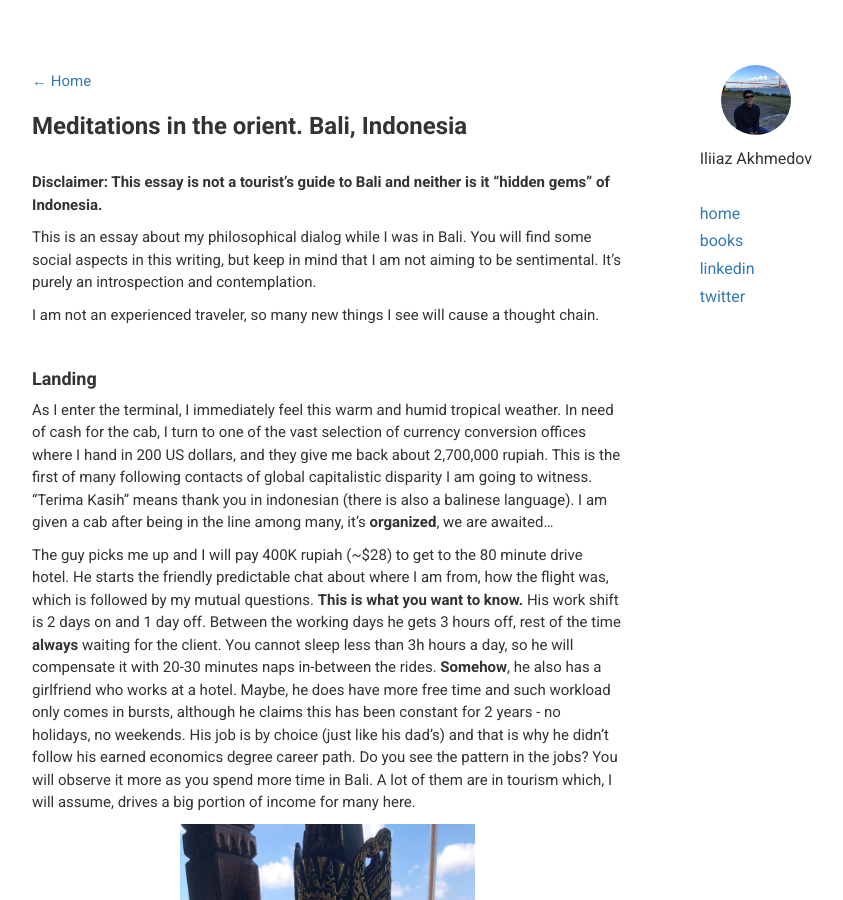
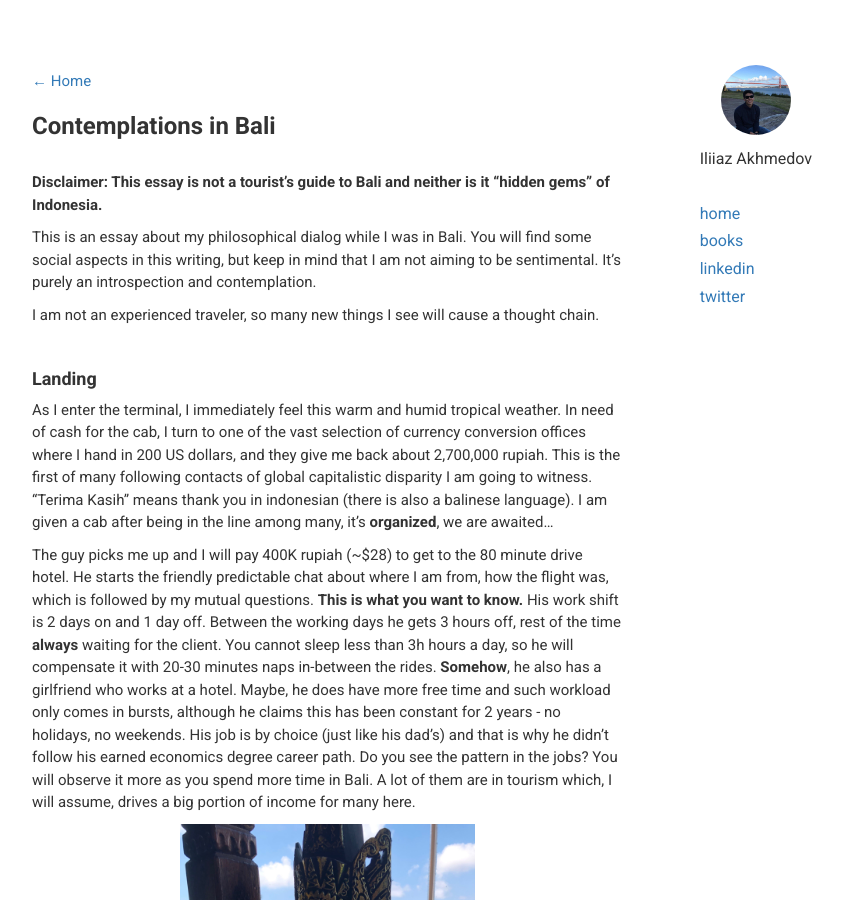
Before and after one commit to ianomad/ianomad.github.io, a Jekyll site: the page built from _posts/2019-09-14-Contemplations-in-bali.md, in a window 1280 px wide and 900 px high. Shown: the whole window, without its empty margins (223-1066 px from the left). Built offline with Jekyll 4.4.1, drawn with Linux system fonts in a browser that asks for light colours; nearby versions of some CDN libraries.

Commit message:
Rename from Orient to Bali. Orient is mostly referred to China or Asia..

```diff
--- a/_posts/2019-09-14-Meditations-in-the-orient.md
+++ b/_posts/2019-09-14-Contemplations-in-bali.md
@@ -6,7 +6,7 @@ categories: reading
 excerpt: "Contemplation while my being in Bali. Indonesia."
 ---
 
-### <strong>Meditations in the orient. Bali, Indonesia</strong>
+### <strong>Contemplations in Bali</strong>
 <br />
 <strong>Disclaimer: This essay is not a tourist's guide to Bali and neither is it "hidden gems" of Indonesia.</strong>
 <br />
```
